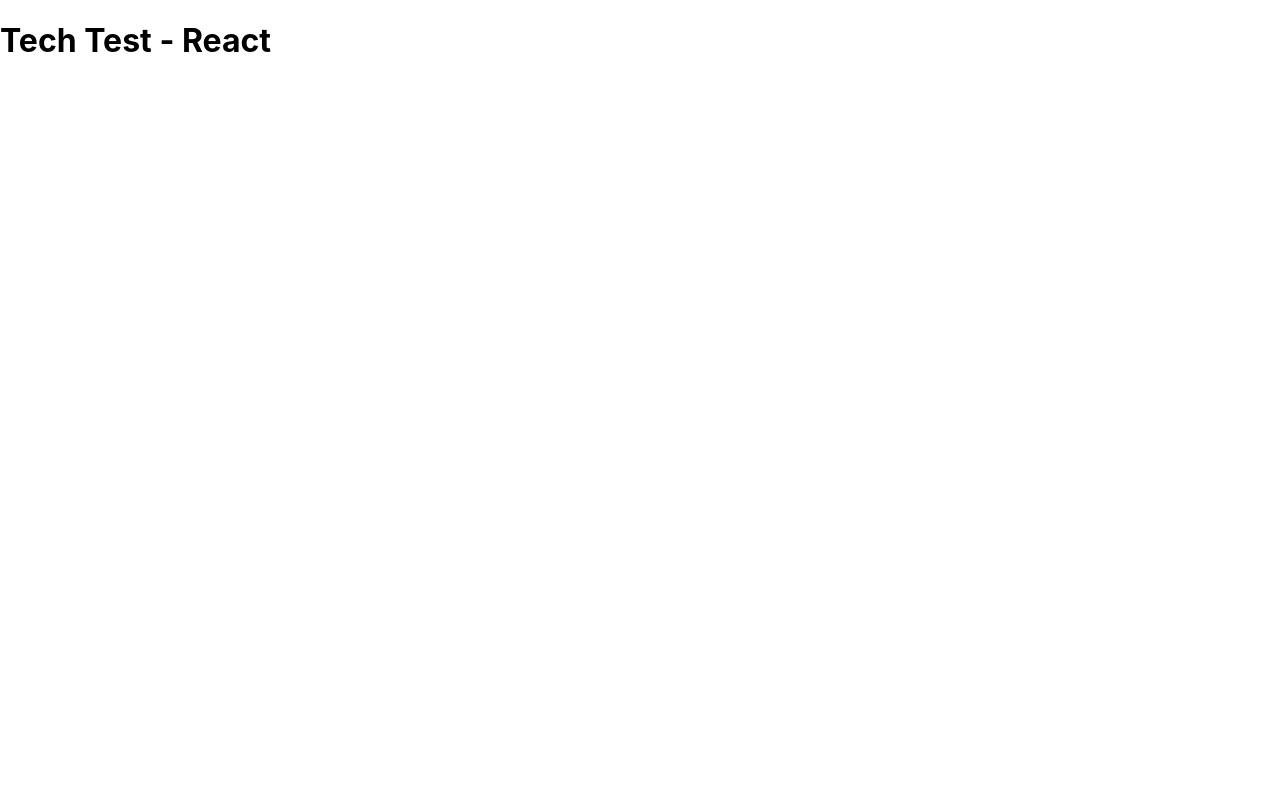
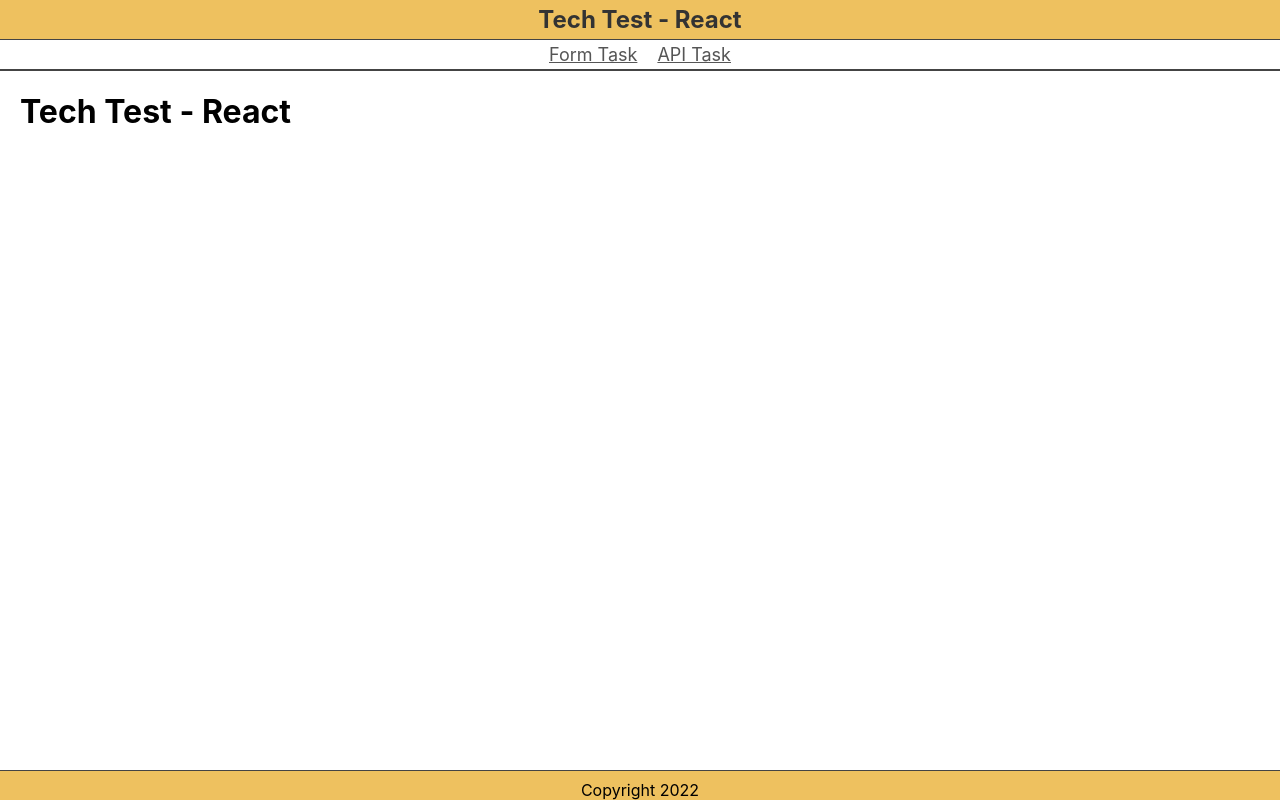
Before and after one commit to the-adventure-people/TechTest.React, a React (Create React App) app: page / in a window 1280 px wide. Built offline with nearby package versions, Linux system fonts and the light colour scheme.

Commit message:
added header and footer to home page and styled

```diff
--- a/src/components/Footer/Footer.module.scss
+++ b/src/components/Footer/Footer.module.scss
@@ -3,8 +3,11 @@
 .footer {
     display: flex;
     justify-content: center;
-    align-items: center;
+    align-items: flex-end;
     background-color: $component-background-colour;
     border-top: 1px solid $component-border-colour;
     height: 30px;
+    position: absolute;
+    bottom: 0;
+    width: 100%;
 }
--- a/src/pages/Homepage/Homepage.js
+++ b/src/pages/Homepage/Homepage.js
@@ -3,10 +3,17 @@ import PropTypes from 'prop-types';
 import classNames from 'classnames';
 import styles from './Homepage.module.scss';
 
+import Header from '../../components/Header/Header';
+import Footer from '../../components/Footer/Footer';
+
 function Homepage({ className, ...props }) {
     return (
         <div className={classNames(styles.homepage, className)} {...props}>
-            <h1>Tech Test - React</h1>
+            <Header />
+            <div className={classNames(styles.content, className)} {...props}>
+                <h1>Tech Test - React</h1>
+            </div>
+            <Footer />
         </div>
     );
 }
--- a/src/pages/Homepage/Homepage.module.scss
+++ b/src/pages/Homepage/Homepage.module.scss
@@ -1,2 +1,5 @@
 .homepage {
+    .content {
+        padding: 0 20px;
+    }
 }
```
